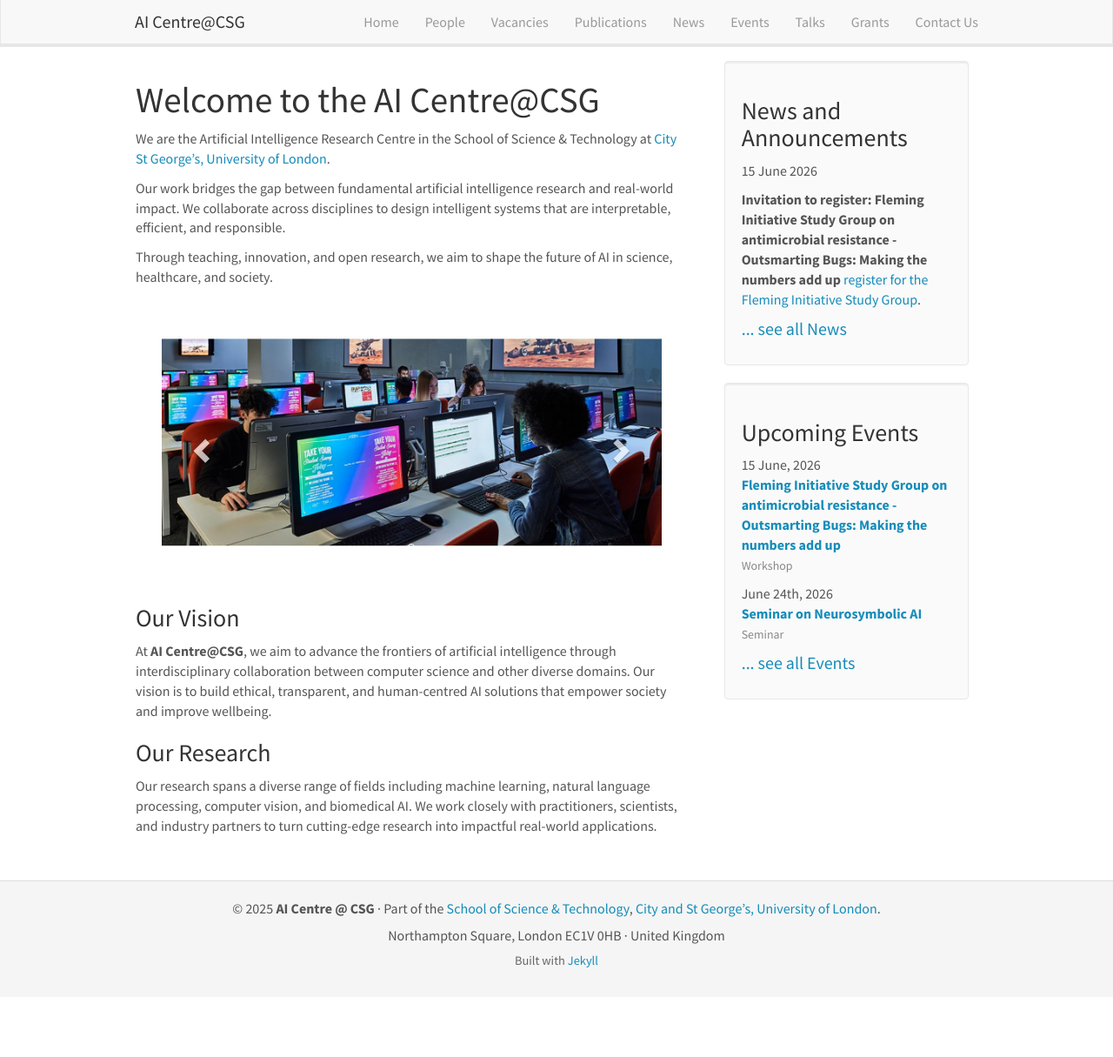
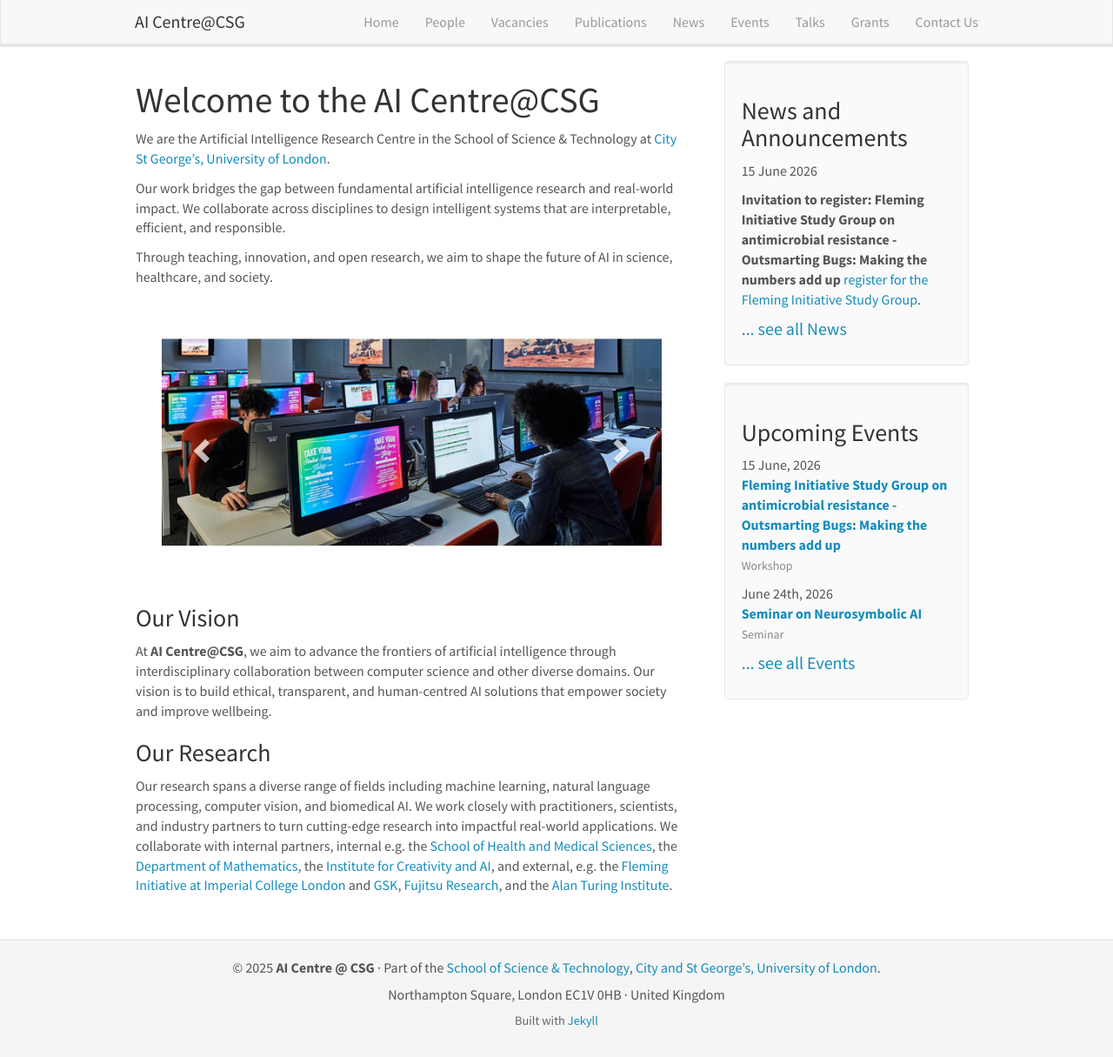
Before and after one commit to aicentre-csg/aicentre-csg.github.io, a Jekyll site: the page built from index.md, in a window 1280 px wide and 1215 px high. Shown: the whole window at 87% size. Built offline with Jekyll 4.4.1, drawn with Linux system fonts in a browser that asks for light colours; nearby versions of some CDN libraries.

Commit message:
Update research section with collaboration details
Expanded the research section to include collaborations with various internal and external partners.

```diff
--- a/index.md
+++ b/index.md
@@ -52,4 +52,4 @@
 At **AI Centre@CSG**, we aim to advance the frontiers of artificial intelligence through interdisciplinary collaboration between computer science and other diverse domains. Our vision is to build ethical, transparent, and human-centred AI solutions that empower society and improve wellbeing.
 
 ### Our Research
-Our research spans a diverse range of fields including machine learning, natural language processing, computer vision, and biomedical AI. We work closely with practitioners, scientists, and industry partners to turn cutting-edge research into impactful real-world applications.
+Our research spans a diverse range of fields including machine learning, natural language processing, computer vision, and biomedical AI. We work closely with practitioners, scientists, and industry partners to turn cutting-edge research into impactful real-world applications. We collaborate with internal partners, internal e.g. the [School of Health and Medical Sciences](https://www.citystgeorges.ac.uk/about/schools/health-sciences), the [Department of Mathematics](https://www.citystgeorges.ac.uk/about/schools/science-technology/mathematics), the [Institute for Creativity and AI](https://www.citystgeorges.ac.uk/research/centres/the-institute-for-creativity-and-ai), and external, e.g. the [Fleming Initiative at Imperial College London](https://www.imperial.ac.uk/Stories/IGHI-Annual-Report-2023-fleming/) and [GSK](https://www.gsk.com/en-gb/media/press-releases/gsk-and-fleming-initiative-scientists-unite-to-target-amr-with-advanced-ai/), [Fujitsu Research](https://global.fujitsu/en-global/technology/research), and the [Alan Turing Institute](https://www.turing.ac.uk/).
```
